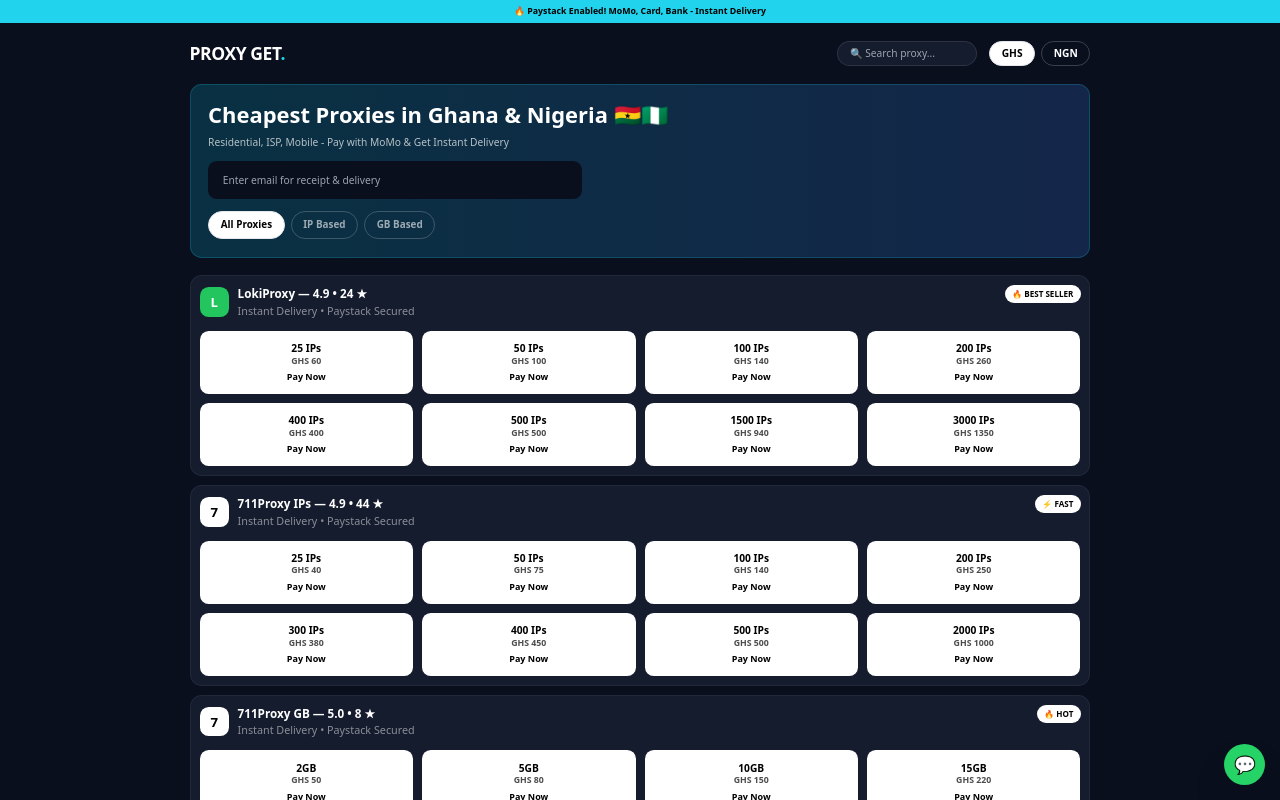
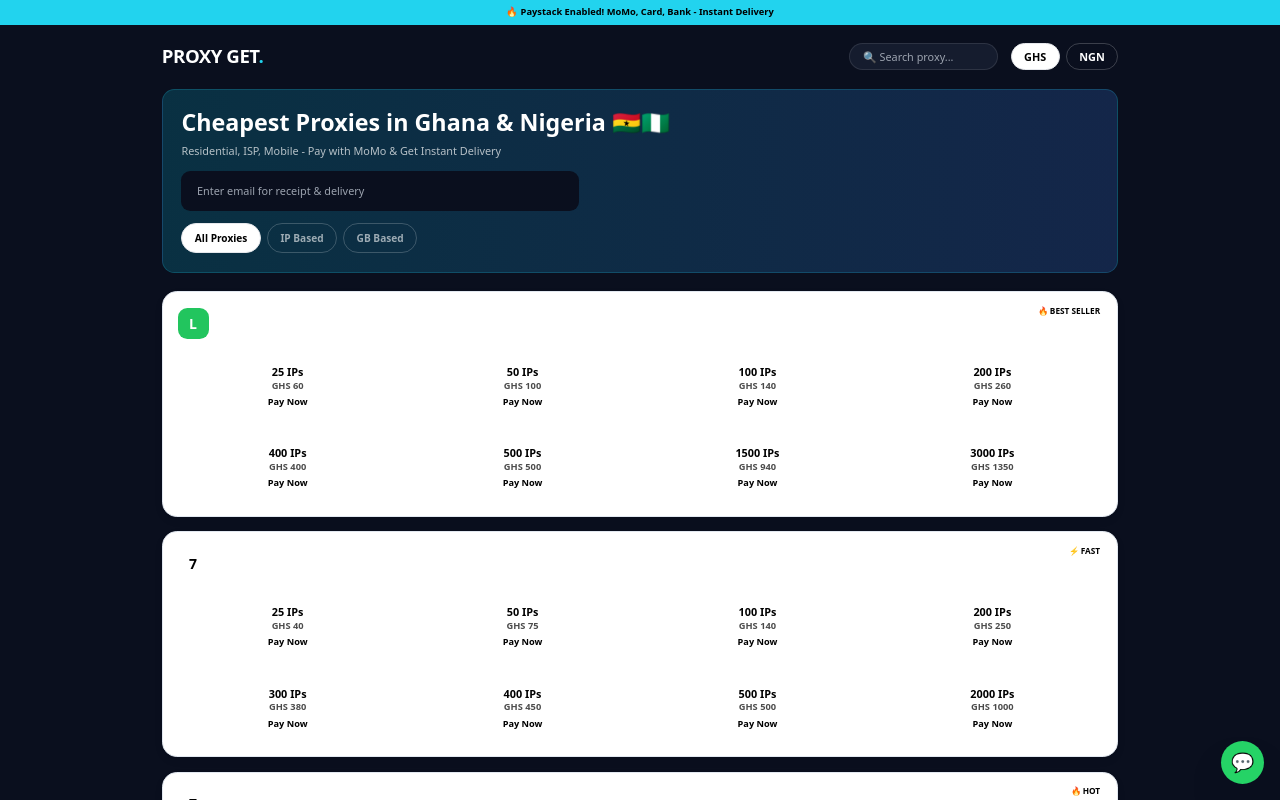
Before and after one commit to degraftquans-png/proxy-client-store, a React (Vite) app: page / in a window 1280 px wide. Shown: the top 800 px of the page. Built offline with nearby package versions, Linux system fonts and the light colour scheme; no server answers; the database is empty.

Commit message:
pro design

```diff
--- a/src/index.css
+++ b/src/index.css
@@ -2,30 +2,37 @@
 @tailwind components;
 @tailwind utilities;
 
+@import url('https://fonts.googleapis.com/css2?family=Inter:wght@400;500;600;700&display=swap');
+
 html {
-  font-size: 13px !important;
+  font-size: 13.5px !important;
 }
 body {
-  zoom: 0.9;
+  font-family: 'Inter', sans-serif !important;
+  background: #f8fafc !important;
+  zoom: 0.92;
 }
+
+/* PRO CARD DESIGN */
+.grid > div {
+  background: white !important;
+  border: 1px solid #e2e8f0 !important;
+  border-radius: 16px !important;
+  padding: 16px !important;
+  box-shadow: 0 1px 3px rgba(0,0,0,0.05), 0 4px 12px rgba(0,0,0,0.04) !important;
+  transition: all 0.2s ease !important;
+}
+.grid > div:hover {
+  transform: translateY(-3px) !important;
+  box-shadow: 0 8px 25px rgba(0,0,0,0.08) !important;
+  border-color: #cbd5e1 !important;
+}
+
 .grid {
-  gap: 10px !important;
-}
-.grid > div {
-  padding: 10px !important;
-}
-.grid > div h3 {
-  font-size: 14px !important;
-}
-.grid > div p {
-  font-size: 12px !important;
+  gap: 16px !important;
 }
 
 @media (max-width: 640px) {
-  html {
-    font-size: 10px !important;
-  }
-  body {
-    zoom: 0.8;
-  }
+  html { font-size: 11px !important; }
+  body { zoom: 0.85; }
 }
```
